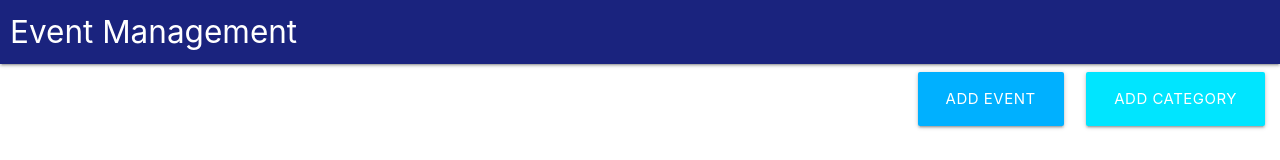
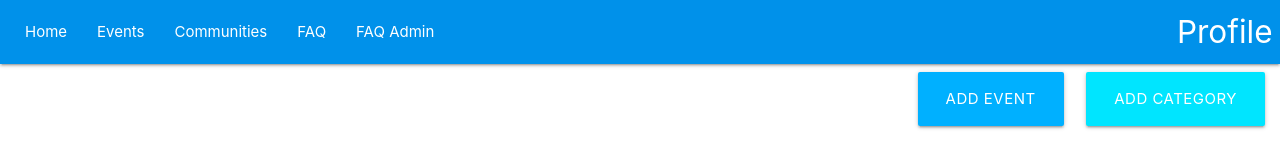
Before and after one commit to DuliniC/EventManagement, a website: page views/eventManagement.html in a window 1280 px wide. Shown: the top 160 px of the page. Drawn offline with nearby package versions, Linux system fonts and the light colour scheme; some packages are replaced by stand-ins of ours; no server answers; files whose address does not match are found by name.

Commit message:
few updates

```diff
--- a/routes/categoryRoutes.js
+++ b/routes/categoryRoutes.js
@@ -31,7 +31,7 @@ router.post("/categories", async (req, res) => {
   const newCategory = new Category({ name });
   try {
     await newCategory.save();
-    res.redirect("/events");
+    res.redirect("/Events");
   } catch (err) {
     res.status(500).send(err);
   }
--- a/views/eventManagement.html
+++ b/views/eventManagement.html
@@ -18,8 +18,15 @@
 
 <body>
     <nav>
-        <div class="nav-wrapper indigo darken-4 nav">
-            <a href="#" class="brand-logo text text-darken-2">Event Management</a>
+        <div class="nav-wrapper light-blue accent-4 nav">
+            <a href="#" class="brand-logo right">Profile</a>
+            <ul id="nav-mobile" class="left hide-on-med-and-down">
+                <li><a href="sass.html">Home</a></li>
+                <li><a href="/Events">Events</a></li>
+                <li><a href="/">Communities</a></li>
+                <li><a href="/FAQ/User">FAQ</a></li>
+                <li><a href="/FAQ">FAQ Admin</a></li>
+            </ul>
         </div>
     </nav>
 
```
Also changed, not shown: app.js (+4 -4 lines).
